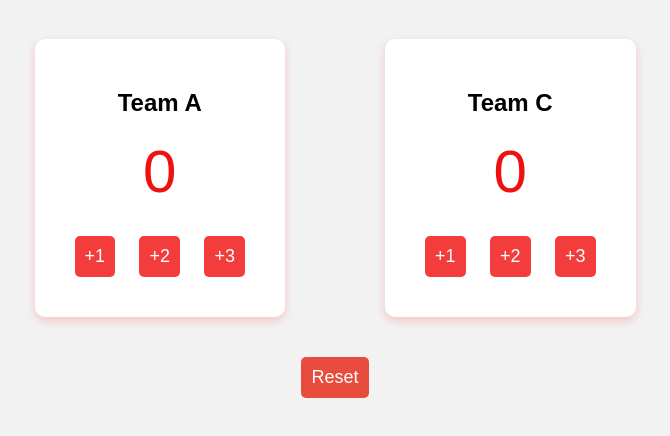
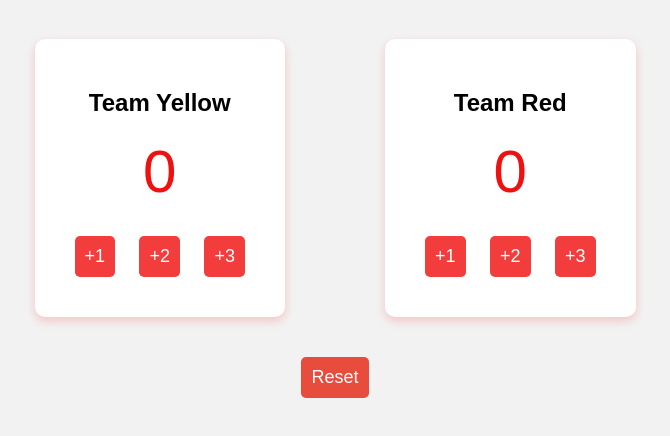
Before and after one commit to Ritika09012003/scoreboard, a plain HTML site: page index.html in a window 1280 px wide. Shown: the part 68-504 px from the top of the page, without its empty margins (305-975 px from the left). Drawn offline with Linux system fonts and the light colour scheme.

Commit message:
Add customized team names

```diff
--- a/index.html
+++ b/index.html
@@ -10,7 +10,7 @@
 
         <div class="container">
             <div class="team">
-                <h2>Team A</h2>
+                <h2>Team Yellow</h2>
                 <div class="score" id="scoreA">0</div>
                 <button onclick="addPoints('A', 1)">+1</button>
                 <button onclick="addPoints('A', 2)">+2</button>
@@ -18,7 +18,7 @@
             </div>
 
             <div class="team">
-                <h2>Team C</h2>
+                <h2>Team Red</h2>
                 <div class="score" id="scoreB">0</div>
                 <button onclick="addPoints('B', 1)">+1</button>
                 <button onclick="addPoints('B', 2)">+2</button>
```
